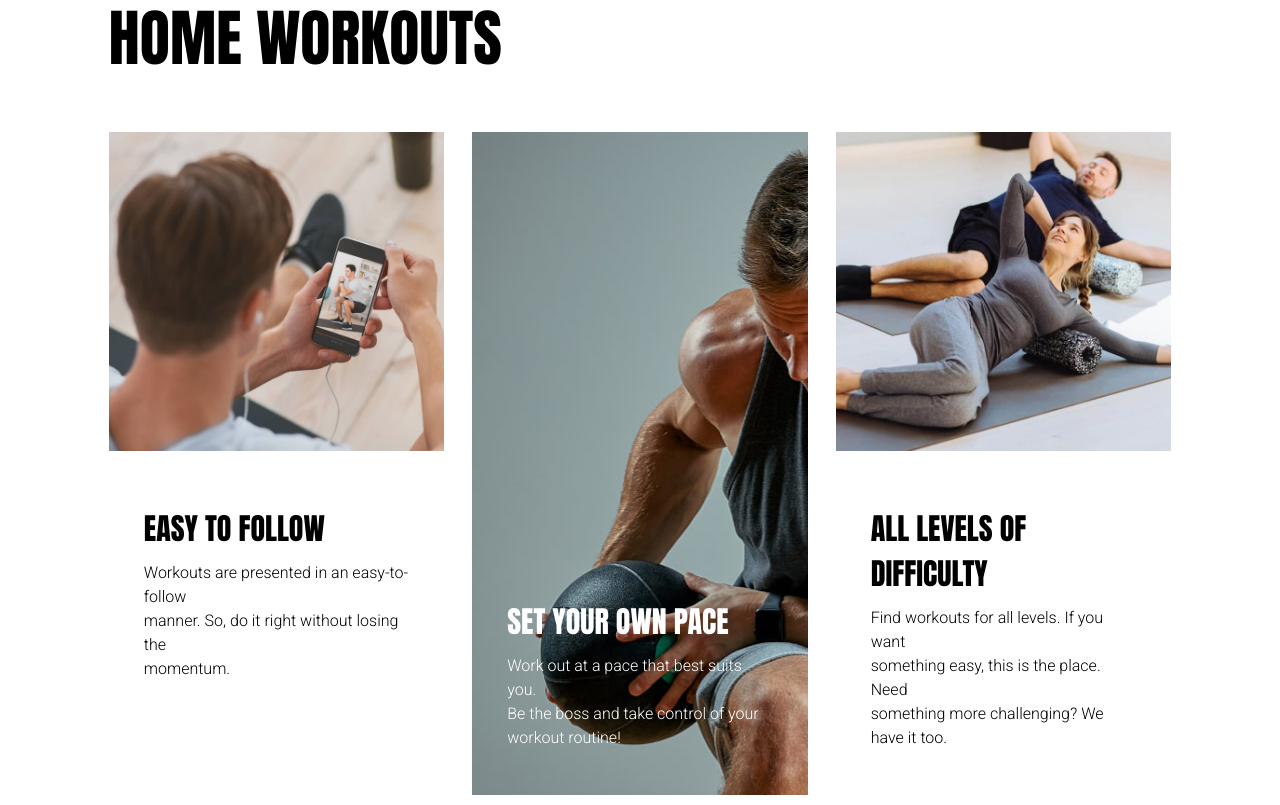
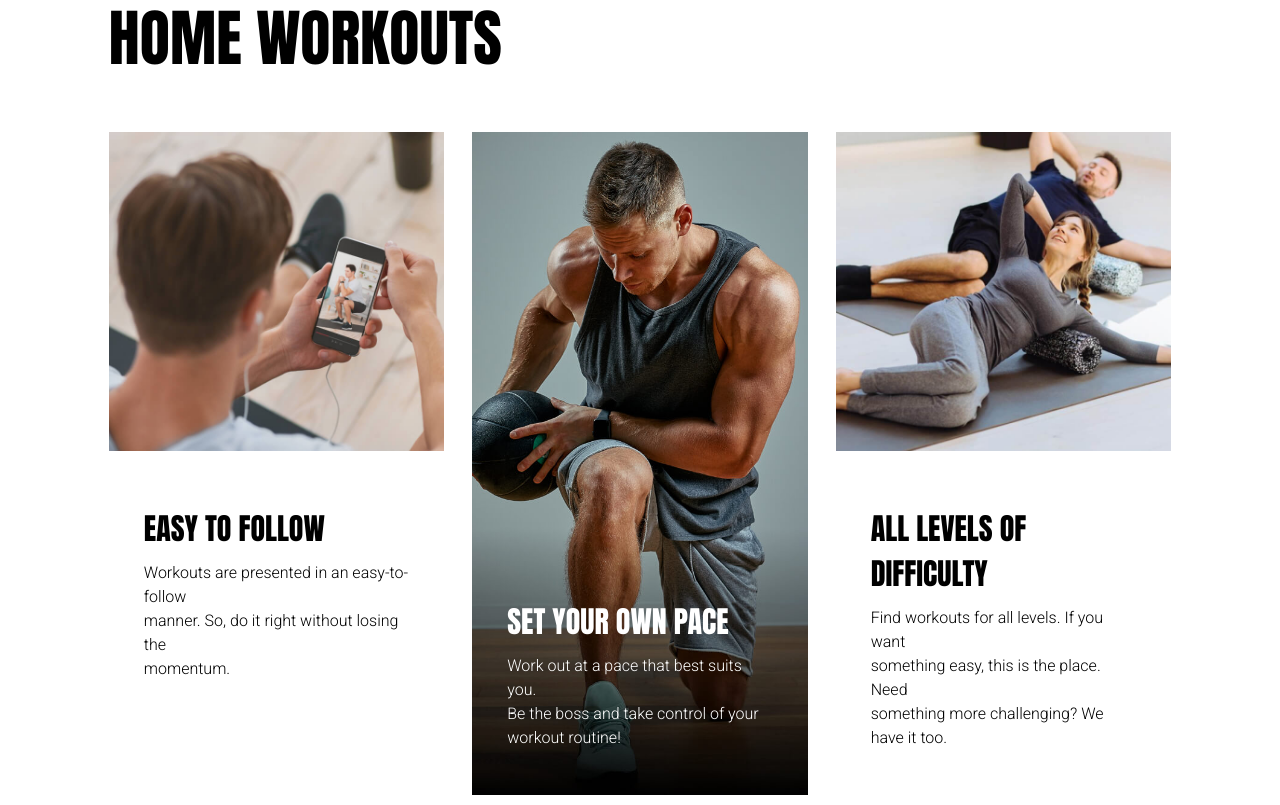
Before and after one commit to Joe-Elkilani/FITNESS, a website: page index.html in a window 1280 px wide. Shown: the part 815-1620 px from the top of the page. Drawn offline with Linux system fonts and the light colour scheme; a web font is replaced by a local one.

Commit message:
Back Changes

```diff
--- a/index.html
+++ b/index.html
@@ -110,8 +110,7 @@
               </div>
             </div>
             <div
-              style="background: url(public/imgs/service2.jpg)"
-              class="relative bg-cover bg-center"
+              class="relative bg-[url('/public/imgs/service2.jpg')] bg-cover bg-center"
             >
               <div class="p-8.75 absolute bottom-0 left-0 right-0">
                 <h2
```
